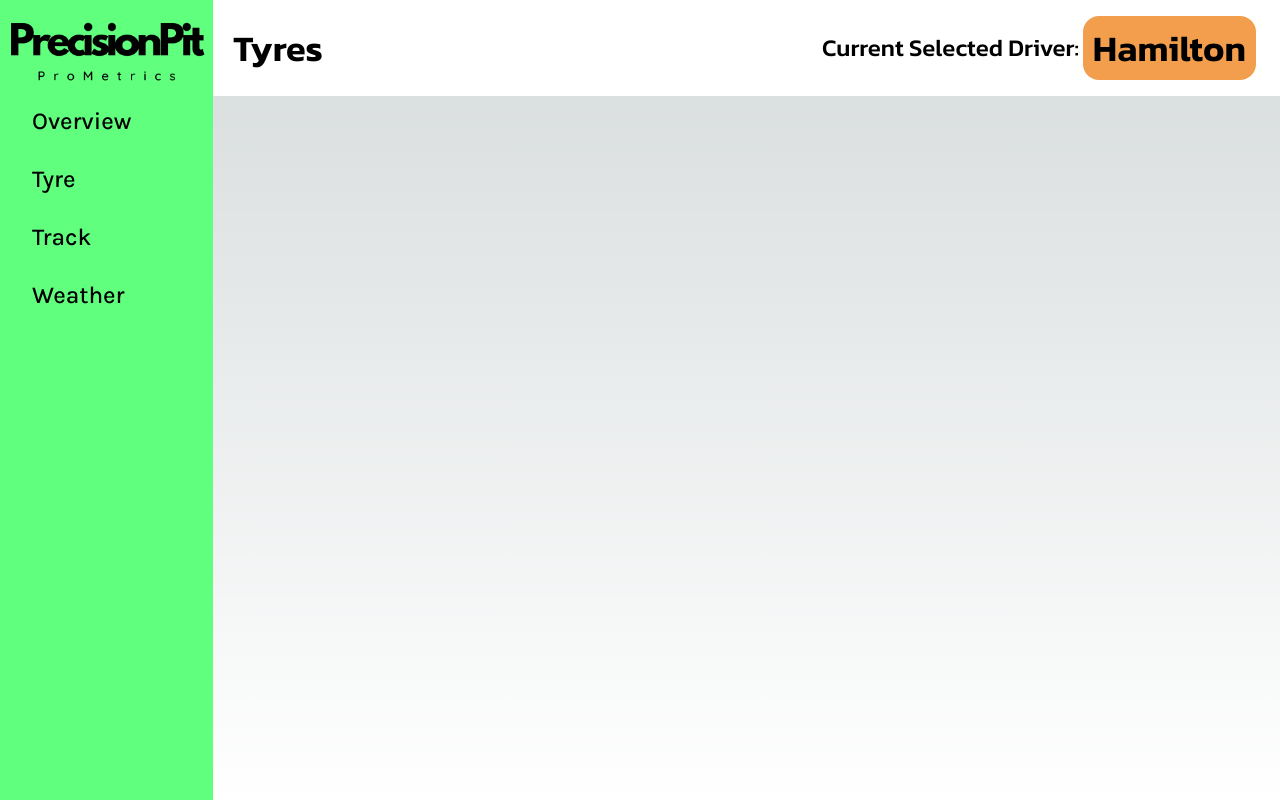
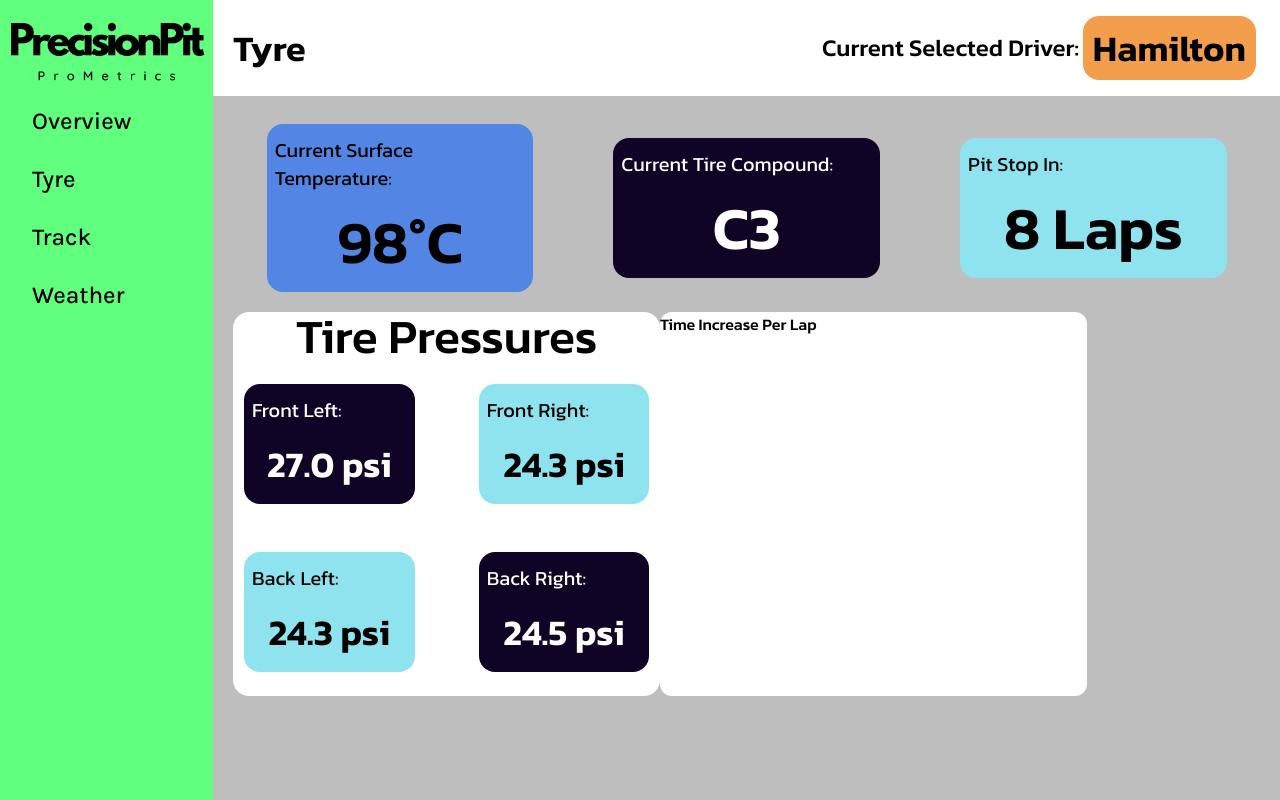
Before and after one commit to dangreen07/inversity-f1-challenge, a Next.js app: page /tyre in a window 1280 px wide. Built offline with nearby package versions, Linux system fonts and the light colour scheme.

Commit message:
Setup Tire pressures to work with tire performance component

```diff
--- /dev/null
+++ b/app/components/databox.tsx
@@ -0,0 +1,8 @@
+export default function DataBox({dataName, data, symbol, textBlack}: {dataName: string, data: string, symbol: string, textBlack: boolean}) {
+    return (
+        <div>
+            <p className={`font-kanit non-italic font-normal text-xl items-center pl-2 pt-3 ${textBlack ? 'text-black' : 'text-white'}`}>{dataName}:</p>
+            <p className={`text-6xl font-kanit non-italic font-semibold items-center text-center p-5 ${textBlack ? 'text-black' : 'text-white'}`}>{data}{symbol}</p>
+        </div>
+    );
+}
--- /dev/null
+++ b/app/components/tire_performance.tsx
@@ -0,0 +1,7 @@
+export default function TirePerformanceGraph() {
+    return (
+        <div className="rounded-xl bg-white mt-5 w-2/5">
+            <p className="font-kanit not-italic font-medium">Time Increase Per Lap</p>
+        </div>
+    );
+}
--- /dev/null
+++ b/app/components/tire_pressures.tsx
@@ -0,0 +1,27 @@
+export default function TirePressures() {
+    return (
+        <div className="bg-white rounded-2xl w-2/5 flex flex-col mt-5 ml-5">
+            <p className="font-kanit not-italic font-medium text-5xl flex items-center justify-center">Tire Pressures</p>
+            <div className="flex flex-row gap-16 justify-center items-center py-6">
+                <div className="flex flex-col w-2/5 bg-[#0F0326] rounded-2xl">
+                    <p className={`font-kanit non-italic font-normal text-xl items-center pl-2 pt-3 text-white`}>Front Left:</p>
+                    <p className={`text-4xl font-kanit non-italic font-semibold items-center text-center p-5 text-white`}>27.0 psi</p>
+                </div>
+                <div className="flex flex-col w-2/5 bg-[#8EE3EF] rounded-2xl">
+                    <p className={`font-kanit non-italic font-normal text-xl items-center pl-2 pt-3 text-black`}>Front Right:</p>
+                    <p className={`text-4xl font-kanit non-italic font-semibold items-center text-center p-5 text-black`}>24.3 psi</p>
+                </div>
+            </div>
+            <div className="flex flex-row gap-16 justify-center items-center py-6">
+                <div className="flex flex-col w-2/5 bg-[#8EE3EF] rounded-2xl">
+                    <p className={`font-kanit non-italic font-normal text-xl items-center pl-2 pt-3 text-black`}>Back Left:</p>
+                    <p className={`text-4xl font-kanit non-italic font-semibold items-center text-center p-5 text-black`}>24.3 psi</p>
+                </div>
+                <div className="flex flex-col w-2/5 bg-[#0F0326] rounded-2xl">
+                    <p className={`font-kanit non-italic font-normal text-xl items-center pl-2 pt-3 text-white`}>Back Right:</p>
+                    <p className={`text-4xl font-kanit non-italic font-semibold items-center text-center p-5 text-white`}>24.5 psi</p>
+                </div>
+            </div>
+        </div>
+    );
+}
--- a/app/globals.css
+++ b/app/globals.css
@@ -16,17 +16,13 @@
     --foreground-rgb: 255, 255, 255;
     --background-start-rgb: 0, 0, 0;
     --background-end-rgb: 0, 0, 0;
+    --background-rgb: 30, 30, 30;
   }
 }
 
 body {
   color: rgb(var(--foreground-rgb));
-  background: linear-gradient(
-      to bottom,
-      transparent,
-      rgb(var(--background-end-rgb))
-    )
-    rgb(var(--background-start-rgb));
+  background: var(--background-rgb)
 }
 
 @layer utilities {
--- a/app/layout.tsx
+++ b/app/layout.tsx
@@ -1,12 +1,13 @@
 import type { Metadata } from "next";
 import { Inter } from "next/font/google";
 import "./globals.css";
+import Sidebar from "./ui/sidebar";
 
 const inter = Inter({ subsets: ["latin"] });
 
 export const metadata: Metadata = {
-  title: "Create Next App",
-  description: "Generated by create next app",
+  title: "PrecisionPit ProMetrics",
+  description: "A monitoring dashboard for Mercedes f1 data",
 };
 
 export default function RootLayout({
@@ -16,7 +17,10 @@ export default function RootLayout({
 }>) {
   return (
     <html lang="en">
-      <body className={inter.className}>{children}</body>
+      <body className={`bg-[#BEBEBE] ${inter.className} flex`}>
+        <Sidebar />
+        {children}
+      </body>
     </html>
   );
 }
--- /dev/null
+++ b/app/track/page.tsx
@@ -0,0 +1,10 @@
+import React from "react";
+import Heading from "../ui/heading";
+
+export default function TrackPage() {
+    return (
+        <main className="flex flex-col w-full h-full">
+            <Heading pageName="Track" />
+        </main>
+    );
+}
--- a/app/tyre/page.tsx
+++ b/app/tyre/page.tsx
@@ -1,13 +1,27 @@
 import React from "react";
-import Sidebar from "../ui/sidebar";
 import Heading from "../ui/heading";
+import DataBox from "../components/databox";
+import TirePressures from "../components/tire_pressures";
+import TirePerformanceGraph from "../components/tire_performance";
 
 export default function TyrePage() {
     return (
-        <main className="flex">
-            <Sidebar />
-            <div className="flex w-full h-full">
-                <Heading />
+        <main className="flex flex-col w-full h-full">
+            <Heading pageName="Tyre" />
+            <div className="flex flex-row justify-center items-center gap-20 pt-7">
+                <div className="rounded-2xl bg-[#5386E4] w-1/4">
+                    <DataBox dataName="Current Surface Temperature" data="98" symbol="°C" textBlack={true}/>
+                </div>
+                <div className="rounded-2xl bg-[#0F0326] w-1/4">
+                    <DataBox dataName="Current Tire Compound" data="C3" symbol="" textBlack={false} />
+                </div>
+                <div className="rounded-2xl bg-[#8EE3EF] w-1/4">
+                    <DataBox dataName="Pit Stop In" data="8" symbol=" Laps" textBlack={true}/>
+                </div>
+            </div>
+            <div className="flex flex-row w-full">
+                <TirePressures />
+                <TirePerformanceGraph />
             </div>
         </main>
     );
--- a/app/ui/heading.tsx
+++ b/app/ui/heading.tsx
@@ -1,7 +1,10 @@
-export default function Heading() {
+import React from "react";
+import next from "next";
+
+export default function Heading({pageName}: {pageName: string}) {
     return (
         <div className="flex top-0 bg-white h-24 w-full">
-            <p className="font-kanit font-semibold non-italic text-4xl flex items-center align-middle h-full pl-5">Tyres</p>
+            <p className="font-kanit font-semibold non-italic text-4xl flex items-center align-middle h-full pl-5">{pageName}</p>
             <p className="font-kanit font-medium non-italic text-2xl flex items-center align-middle h-full ml-auto mr-1">Current Selected Driver:</p>
             <div className="bg-[#F29E4C] my-4 rounded-2xl mr-6">
                 <p className="font-kanit non-italic font-semibold text-4xl flex items-center align-middle h-full p-2.5">Hamilton</p>
--- a/app/ui/sidebar.tsx
+++ b/app/ui/sidebar.tsx
@@ -4,7 +4,7 @@ import SideBarItem from '../components/sidebar-item';
 
 export default function Sidebar() {
     return (
-        <div className="w-1/5 h-screen bg-[#61FF7E]">
+        <div className="w-1/5 h-dvh bg-[#61FF7E]">
             <Image
                     src="/PrecisionPit Prometrics.png"
                     width={550}
--- /dev/null
+++ b/app/weather/page.tsx
@@ -0,0 +1,10 @@
+import React from "react";
+import Heading from "../ui/heading";
+
+export default function WeatherPage() {
+    return (
+        <main className="flex flex-col w-full h-full">
+            <Heading pageName="Weather" />
+        </main>
+    );
+}
```
Also changed, not shown: app/page.tsx (+3 -107 lines).
